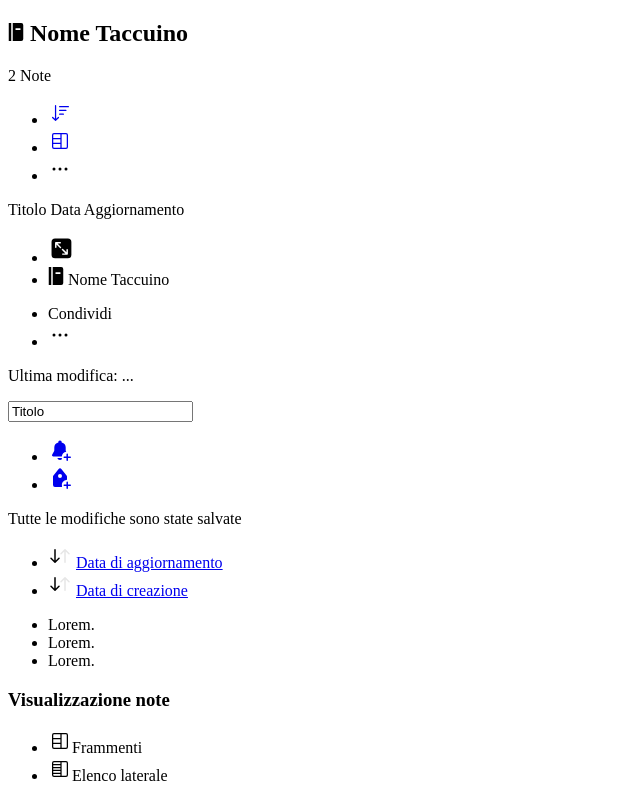
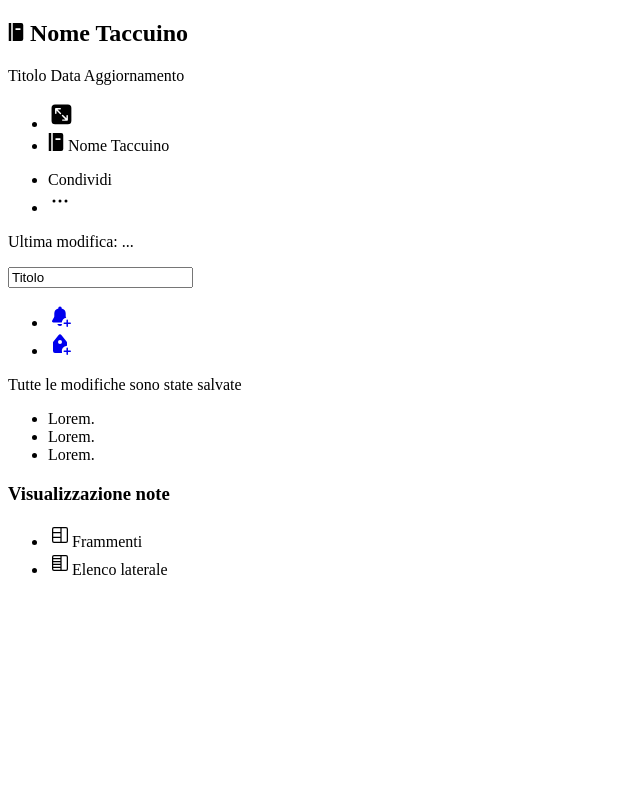
Before and after one commit to omar96developer/NoteApp, a website built with Parcel: page index.html in a window 1280 px wide. Shown: the whole page, without its empty margins (0-640 px from the left). Built offline with nearby package versions, Linux system fonts and the light colour scheme; a script that the page names is missing.

Commit message:
NOTEAPP 1.0.0

```diff
--- a/index.html
+++ b/index.html
@@ -51,33 +51,7 @@
                     Nome Taccuino
                 </h1>
             </div>
-            <div class="header__bottom">
-                <p class="notes-menu__number">2 Note</p>
-                <ul class="notes-menu__icons">
-                    <li>
-                        <a class="btn--svg" id="sort" href="#">
-                        <svg width="24" height="24" viewBox="0 0 24 24" fill="none" xmlns="http://www.w3.org/2000/svg">
-                            <path d="M8.183 4.625a.625.625 0 00-1.25 0V17.87L5.067 16a.625.625 0 00-.884 0 .62.62 0 000 .88l2.933 2.94c.244.244.64.244.884 0l2.933-2.94a.62.62 0 000-.88.625.625 0 00-.884 0l-1.866 1.87V4.625zM11.625 5a.625.625 0 100 1.25h8.75a.625.625 0 100-1.25h-8.75zM11 9.375c0-.345.28-.625.625-.625h6.25a.625.625 0 110 1.25h-6.25A.625.625 0 0111 9.375zM11.625 12.5a.625.625 0 100 1.25h3.75a.625.625 0 100-1.25h-3.75z"
-                                  fill="currentColor"></path>
-                        </svg>
-                    </a></li>
-                    <li>
-                        <a class="btn--svg" id="layout" href="#">
-                        <svg width="24" height="24" viewBox="0 0 24 24" fill="none" xmlns="http://www.w3.org/2000/svg">
-                            <path fill-rule="evenodd" clip-rule="evenodd"
-                                  d="M12.375 8.925V5.25H6a.75.75 0 00-.75.75v2.925h7.125zm0 1.25H5.25v3.65h7.125v-3.65zm0 4.9H5.25V18c0 .414.336.75.75.75h6.375v-3.675zM6 20a2 2 0 01-2-2V6a2 2 0 012-2h12a2 2 0 012 2v12a2 2 0 01-2 2H6zm7.625-14.75H18a.75.75 0 01.75.75v12a.75.75 0 01-.75.75h-4.375V5.25z"
-                                  fill="currentColor"></path>
-                        </svg>
-                    </a></li>
-                    <li>
-                        <a class="btn--svg" id="filter" href="#">
-                        <svg width="24" height="24" xmlns="http://www.w3.org/2000/svg"
-                             id="qa-NOTELIST_SUBHEADER_ACTIONS" class="_2hOozI1nBOe0Iwq14eLL-O">
-                            <path d="M4.5 12a1.5 1.5 0 103 0 1.5 1.5 0 00-3 0zm7.501 1.5a1.5 1.5 0 110-3 1.5 1.5 0 010 3zm6 0a1.5 1.5 0 110-3 1.5 1.5 0 010 3z"></path>
-                        </svg>
-                    </a></li>
-                </ul>
-            </div>
+
         </header>
         <div class="notes-menu__main">
             <div id="list__header">
@@ -155,20 +129,7 @@
     </section>
 </main>
 
-<!--Sort-->
-<div class="dropdown" data-id="sort">
-    <ul class="dropdown__list">
-        <li class="dropdown__list__item active">
-            <a href="#" data-order="asc" class="btn--svg"><img src="images/order.svg" alt=""></a>
-            <a data-sort="updatedAt" class="btn--text" href="#">Data di aggiornamento</a>
-        </li>
-        <li class="dropdown__list__item">
-            <a href="#" data-order="asc" class="btn--svg "><img src="images/order.svg" alt=""></a>
-            <a data-sort="createdAt" class="btn--text" href="#">Data di creazione</a>
-        </li>
-    </ul>
-</div>
-<!--/Sort-->
+
 
 <!--Filter-->
 <div class="dropdown" data-id="filter">
```
